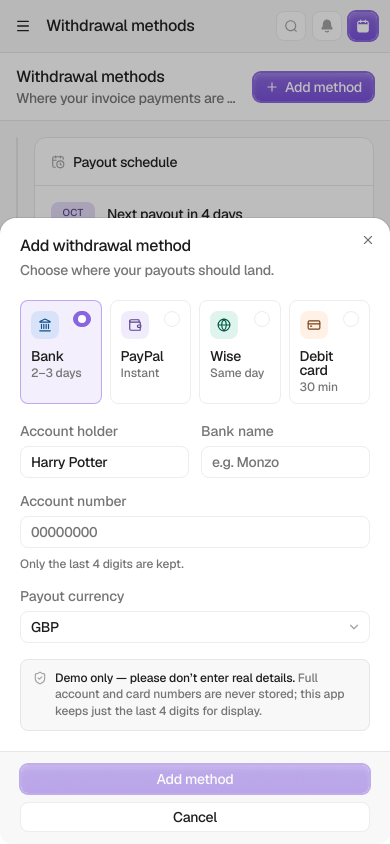
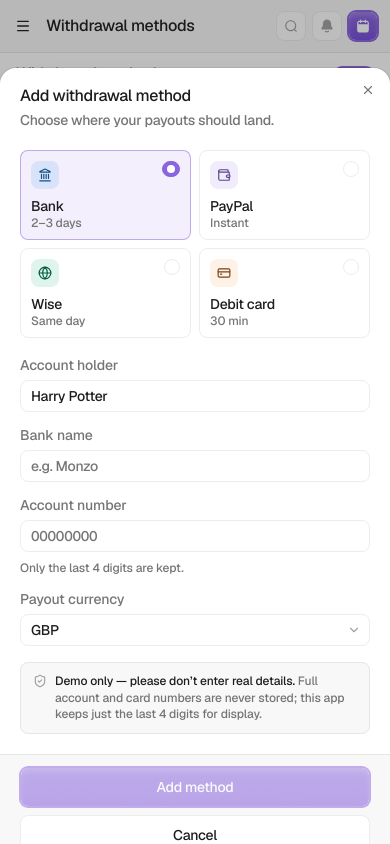
Before and after one commit to Rahul96A/calender-app-design, a Next.js app: page /withdrawal-methods in a window 390 px wide. Both pictures are taken after a click on the button "Add method". Built offline with nearby package versions, Linux system fonts and the light colour scheme.

Commit message:
feat: make Withdrawal methods responsive
Compact method rows with an actions menu on phones, a 2×2 method type
picker in the add dialog, and schedule/payout cards side by side on
tablets.

```diff
--- a/src/components/pages/withdrawal-methods/add-method-dialog.tsx
+++ b/src/components/pages/withdrawal-methods/add-method-dialog.tsx
@@ -42,7 +42,7 @@ function cardBrand(digits: string): string {
 export function AddMethodDialog({ open, session, onClose }: { open: boolean; session: number; onClose: () => void }) {
   return (
     <Dialog open={open} onOpenChange={(v) => !v && onClose()}>
-      <DialogContent className="gap-5 p-5 sm:max-w-[520px]">
+      <DialogContent className="gap-5 p-5 max-sm:pb-0 sm:max-w-[520px]">
         <AddMethodForm key={session} onDone={onClose} />
       </DialogContent>
     </Dialog>
@@ -109,7 +109,7 @@ function AddMethodForm({ onDone }: { onDone: () => void }) {
           setKind(v as WithdrawalKind);
           setNumber("");
         }}
-        className="grid grid-cols-4 gap-2"
+        className="grid grid-cols-2 gap-2 sm:grid-cols-4"
         aria-label="Method type"
       >
         {KINDS.map((k) => (
@@ -148,7 +148,7 @@ function AddMethodForm({ onDone }: { onDone: () => void }) {
           </Field>
         ) : (
           <>
-            <div className={cn("grid gap-3", kind === "bank" && "grid-cols-2")}>
+            <div className={cn("grid gap-4 sm:gap-3", kind === "bank" && "sm:grid-cols-2")}>
               <Field label={kind === "card" ? "Name on card" : "Account holder"} htmlFor="wm-holder">
                 <Input id="wm-holder" required value={holder} onChange={(e) => setHolder(e.target.value)} />
               </Field>
@@ -209,7 +209,7 @@ function AddMethodForm({ onDone }: { onDone: () => void }) {
         </p>
       </div>
 
-      <DialogFooter className="-mx-5 -mb-5 bg-app px-5 py-3">
+      <DialogFooter className="-mx-5 -mb-5 bg-app px-5 py-3 max-sm:mb-0 max-sm:pb-[max(12px,env(safe-area-inset-bottom))] max-sm:[&_button]:h-10">
         <Button type="button" onClick={onDone}>
           Cancel
         </Button>
--- a/src/components/pages/withdrawal-methods/withdrawal-methods-page.tsx
+++ b/src/components/pages/withdrawal-methods/withdrawal-methods-page.tsx
@@ -1,7 +1,7 @@
 "use client";
 
 import { useMemo, useState } from "react";
-import { ArrowDownToLineIcon, CalendarClockIcon, CheckIcon, PlusIcon, Trash2Icon, WalletCardsIcon } from "lucide-react";
+import { ArrowDownToLineIcon, CalendarClockIcon, CheckIcon, PlusIcon, StarIcon, Trash2Icon, WalletCardsIcon } from "lucide-react";
 import { toast } from "sonner";
 import {
   AlertDialog,
@@ -13,7 +13,15 @@ import {
   AlertDialogHeader,
   AlertDialogTitle,
 } from "@/components/ui/alert-dialog";
+import { Icon } from "@/components/icon";
 import { Button } from "@/components/ui/button";
+import {
+  DropdownMenu,
+  DropdownMenuContent,
+  DropdownMenuItem,
+  DropdownMenuSeparator,
+  DropdownMenuTrigger,
+} from "@/components/ui/dropdown-menu";
 import { Tooltip, TooltipContent, TooltipTrigger } from "@/components/ui/tooltip";
 import { diffDays, formatLong, formatShort, formatWeekday } from "@/lib/dates";
 import type { WithdrawalMethod } from "@/lib/types";
@@ -63,17 +71,23 @@ export function WithdrawalMethodsPage() {
 
   return (
     <div className="flex min-h-0 flex-1 flex-col overflow-y-auto scroll-thin bg-app">
-      <header className="sticky top-0 z-10 flex h-[68px] shrink-0 items-center gap-3 border-b border-hairline bg-surface px-4">
+      <header className="sticky top-0 z-10 flex min-h-[68px] shrink-0 items-center gap-3 border-b border-hairline bg-surface px-4 py-3 md:h-[68px] md:py-0">
         <div className="flex min-w-0 flex-1 flex-col gap-1.5">
           <h2 className="t-16 text-fg">Withdrawal methods</h2>
-          <p className="t-14 truncate text-fg-2">Where your invoice payments are paid out</p>
+          <p className="t-14 leading-[1.3] text-fg-2 md:truncate md:leading-none">Where your invoice payments are paid out</p>
         </div>
-        <Button variant="brand" onClick={() => setAdding((a) => ({ open: true, session: a.session + 1 }))}>
-          <PlusIcon /> Add method
+        {/* Phones: icon-only, so the title keeps the room */}
+        <Button
+          variant="brand"
+          className="max-md:size-10 max-md:p-0"
+          onClick={() => setAdding((a) => ({ open: true, session: a.session + 1 }))}
+        >
+          <PlusIcon className="max-md:size-4" /> <span className="max-md:sr-only">Add method</span>
         </Button>
       </header>
 
-      <div className="grid grid-cols-[minmax(0,1fr)_340px] items-start gap-4 p-4">
+      {/* Below lg the side cards drop under the list (side by side on tablets) */}
+      <div className="grid grid-cols-1 items-start gap-4 p-4 lg:grid-cols-[minmax(0,1fr)_340px]">
         <section className="overflow-hidden rounded-xl border border-hairline bg-surface">
           <div className="flex h-12 items-center justify-between border-b border-hairline px-4">
             <h3 className="t-14 text-fg">Methods</h3>
@@ -95,7 +109,10 @@ export function WithdrawalMethodsPage() {
           ) : (
             <ul>
               {methods.map((m) => (
-                <li key={m.id} className="flex h-[68px] items-center gap-3 border-b border-subtle px-4 last:border-b-0">
+                <li
+                  key={m.id}
+                  className="flex h-[68px] items-center gap-3 border-b border-subtle px-4 last:border-b-0 max-md:pr-1.5"
+                >
                   <KindTile kind={m.kind} />
                   <div className="flex min-w-0 flex-1 flex-col gap-1.5">
                     <span className="flex items-center gap-2">
@@ -104,17 +121,22 @@ export function WithdrawalMethodsPage() {
                         <span className="t-12 shrink-0 rounded-md bg-brand-tint px-1.5 py-1 text-brand">Default</span>
                       )}
                     </span>
-                    <span className="t-12 truncate text-fg-2">
+                    <span className="t-12 truncate text-fg-2 max-md:hidden">
                       {KIND_META[m.kind].label} · {m.holder}
                     </span>
+                    {/* Phones fold the number and currency columns into the second line */}
+                    <span className="t-12 truncate text-fg-2 tabular-nums md:hidden">
+                      {[masked(m.last4) || m.holder, m.currency].join(" · ")}
+                    </span>
                   </div>
-                  <span className="t-14 w-24 shrink-0 text-right text-table tabular-nums">
+                  <span className="t-14 w-24 shrink-0 text-right text-table tabular-nums max-md:hidden">
                     {masked(m.last4) || <span className="text-placeholder">—</span>}
                   </span>
-                  <span className="t-12 w-12 shrink-0 rounded-md border border-control py-1 text-center text-fg-2">
+                  <span className="t-12 w-12 shrink-0 rounded-md border border-control py-1 text-center text-fg-2 max-md:hidden">
                     {m.currency}
                   </span>
-                  <div className="flex w-[132px] shrink-0 items-center justify-end gap-0.5">
+                  <MethodMenu method={m} onMakeDefault={() => makeDefault(m)} onRemove={() => setRemoveId(m.id)} />
+                  <div className="flex w-[132px] shrink-0 items-center justify-end gap-0.5 max-md:hidden">
                     {!m.isDefault && (
                       <Button size="sm" className="px-2" onClick={() => makeDefault(m)}>
                         Set default
@@ -135,7 +157,7 @@ export function WithdrawalMethodsPage() {
           )}
         </section>
 
-        <div className="flex flex-col gap-4">
+        <div className="grid items-start gap-4 md:grid-cols-2 lg:grid-cols-1">
           <section className="overflow-hidden rounded-xl border border-hairline bg-surface">
             <div className="flex h-12 items-center gap-2 border-b border-hairline px-4">
               <CalendarClockIcon className="size-3.5 text-icon" />
@@ -259,3 +281,33 @@ function Row({ label, value, muted }: { label: string; value: string; muted?: bo
     </div>
   );
 }
+
+/** Phone row actions: the desktop row's "Set default" and remove buttons. */
+function MethodMenu({
+  method,
+  onMakeDefault,
+  onRemove,
+}: {
+  method: WithdrawalMethod;
+  onMakeDefault: () => void;
+  onRemove: () => void;
+}) {
+  return (
+    <DropdownMenu>
+      <DropdownMenuTrigger asChild>
+        <Button variant="ghost" size="icon" className="size-10 shrink-0 md:hidden" aria-label={`Actions for ${method.label}`}>
+          <Icon name="more" />
+        </Button>
+      </DropdownMenuTrigger>
+      <DropdownMenuContent align="end" className="w-48 [&_[role^=menuitem]]:min-h-10">
+        <DropdownMenuItem disabled={method.isDefault} onSelect={onMakeDefault}>
+          <StarIcon /> {method.isDefault ? "Default method" : "Set as default"}
+        </DropdownMenuItem>
+        <DropdownMenuSeparator />
+        <DropdownMenuItem variant="destructive" onSelect={onRemove}>
+          <Trash2Icon /> Remove
+        </DropdownMenuItem>
+      </DropdownMenuContent>
+    </DropdownMenu>
+  );
+}
```
